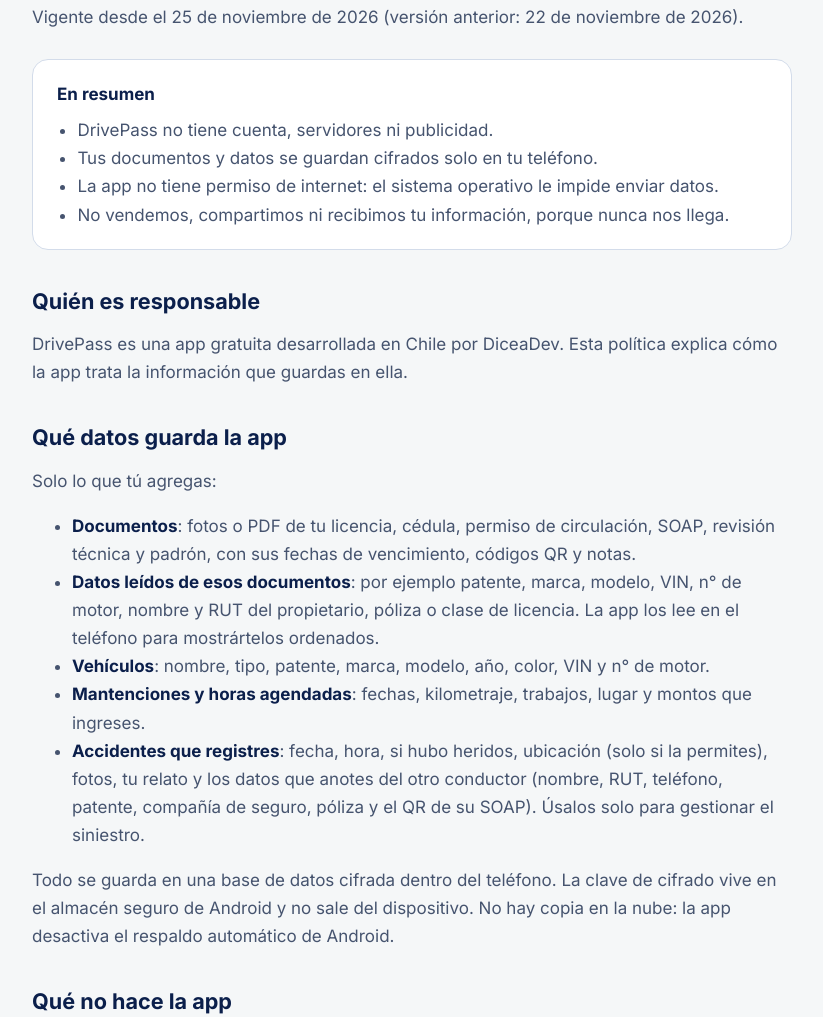
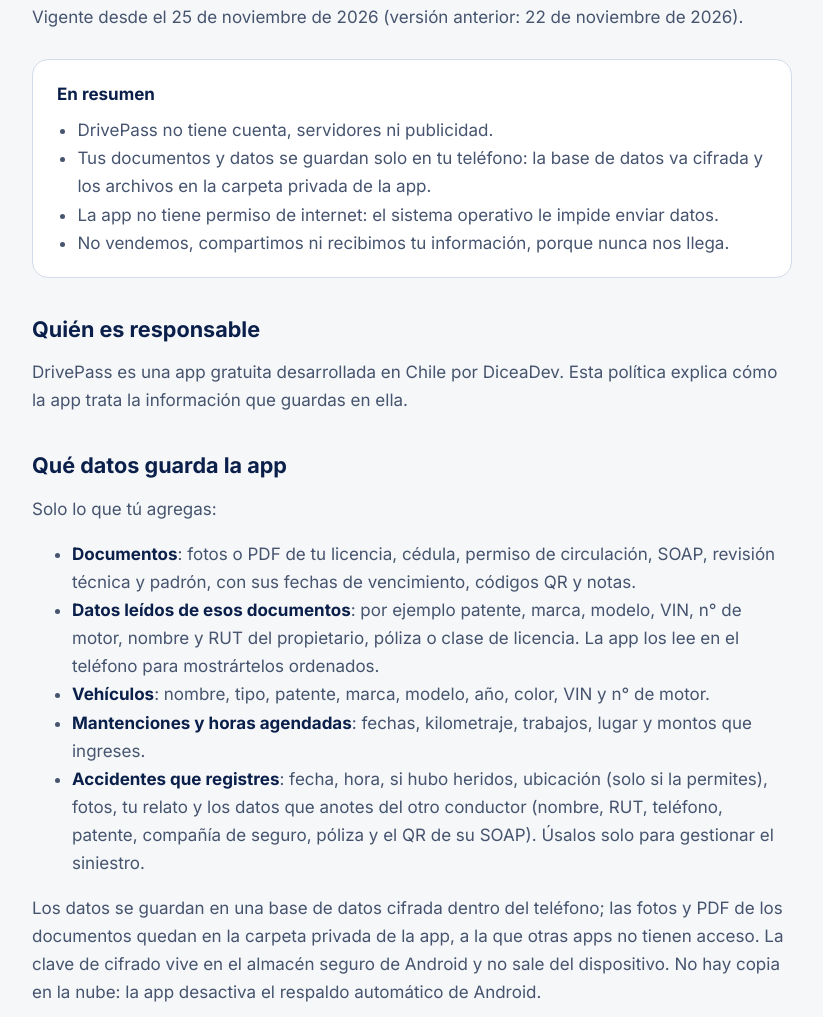
Before and after one commit to DiceaDev/drivepass, a plain HTML site: page privacidad.html in a window 1280 px wide. Shown: the part 164-1181 px from the top of the page, without its empty margins (228-1051 px from the left). Drawn offline with Linux system fonts and the light colour scheme.

Commit message:
Privacidad: aclarar qué está cifrado (base de datos) y qué va en la carpeta privada (archivos) (#1)
Claude-Session: https://claude.ai/code/session_01QafZnuSJzCiJk3XtBrA9Wc

Co-authored-by: Claude <noreply@anthropic.com>

```diff
--- a/privacidad.html
+++ b/privacidad.html
@@ -68,7 +68,7 @@
     <strong>En resumen</strong>
     <ul>
       <li>DrivePass no tiene cuenta, servidores ni publicidad.</li>
-      <li>Tus documentos y datos se guardan cifrados solo en tu teléfono.</li>
+      <li>Tus documentos y datos se guardan solo en tu teléfono: la base de datos va cifrada y los archivos en la carpeta privada de la app.</li>
       <li>La app no tiene permiso de internet: el sistema operativo le impide enviar datos.</li>
       <li>No vendemos, compartimos ni recibimos tu información, porque nunca nos llega.</li>
     </ul>
@@ -86,7 +86,7 @@
     <li><strong>Mantenciones y horas agendadas</strong>: fechas, kilometraje, trabajos, lugar y montos que ingreses.</li>
     <li><strong>Accidentes que registres</strong>: fecha, hora, si hubo heridos, ubicación (solo si la permites), fotos, tu relato y los datos que anotes del otro conductor (nombre, RUT, teléfono, patente, compañía de seguro, póliza y el QR de su SOAP). Úsalos solo para gestionar el siniestro.</li>
   </ul>
-  <p>Todo se guarda en una base de datos cifrada dentro del teléfono. La clave de cifrado vive en el almacén seguro de Android y no sale del dispositivo. No hay copia en la nube: la app desactiva el respaldo automático de Android.</p>
+  <p>Los datos se guardan en una base de datos cifrada dentro del teléfono; las fotos y PDF de los documentos quedan en la carpeta privada de la app, a la que otras apps no tienen acceso. La clave de cifrado vive en el almacén seguro de Android y no sale del dispositivo. No hay copia en la nube: la app desactiva el respaldo automático de Android.</p>
 
   <h2>Qué no hace la app</h2>
   <ul>
```
